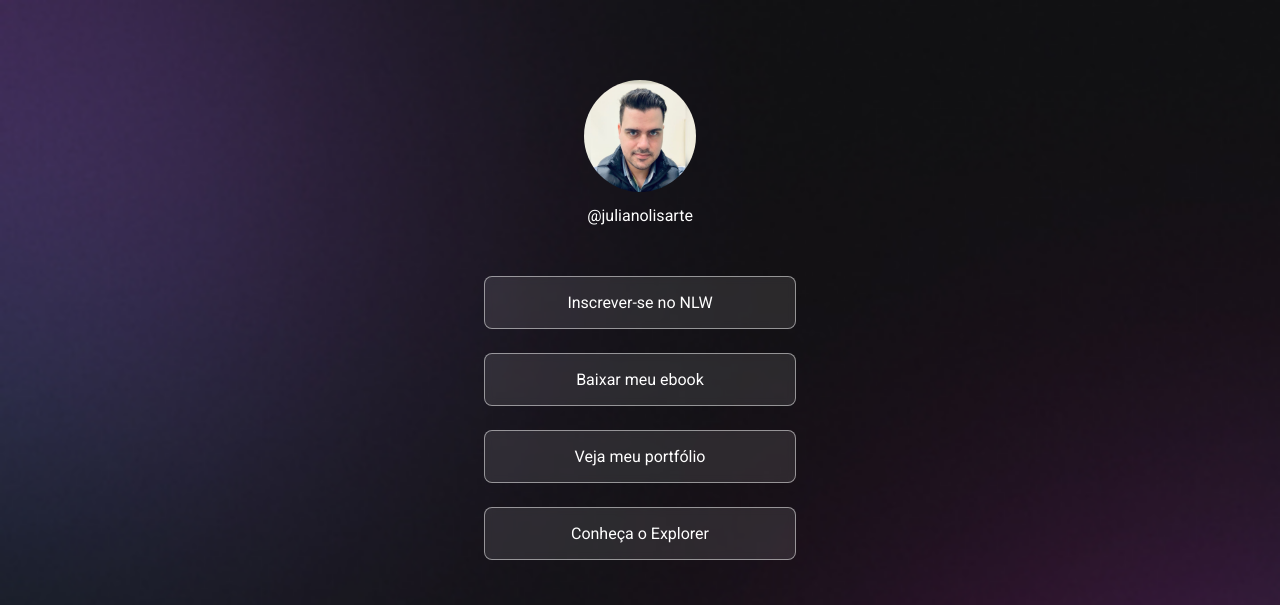
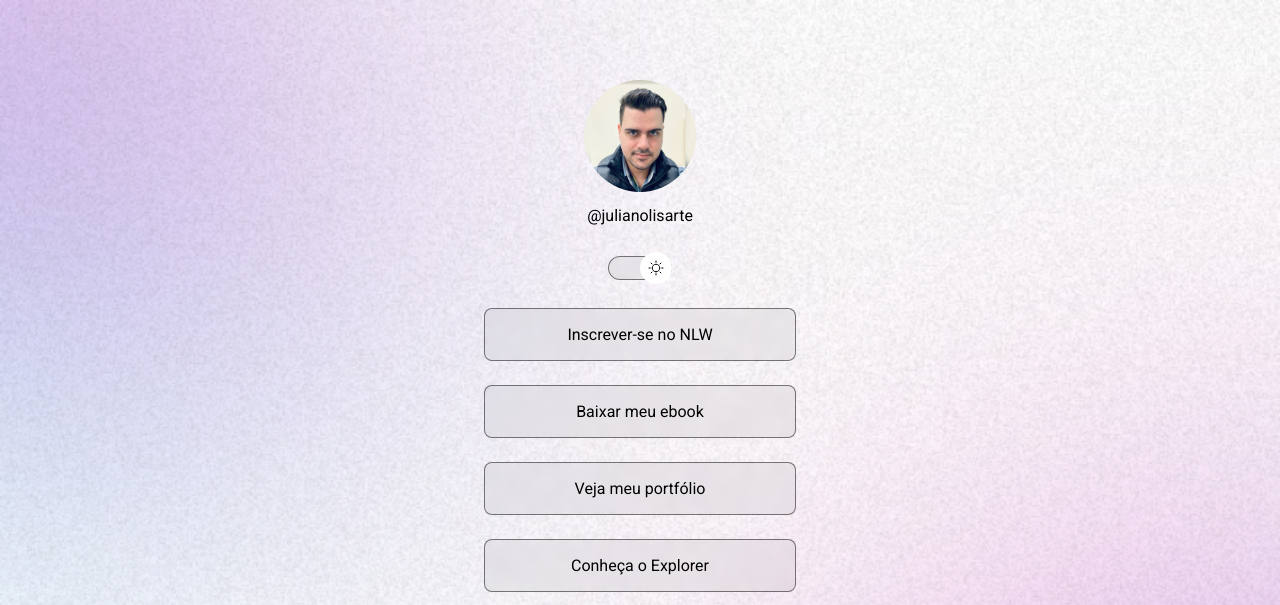
Before and after one commit to JLisarte/5-Projeto, a plain HTML site: page index.html in a window 1280 px wide. Shown: the top 605 px of the page. Drawn offline with nearby package versions, Linux system fonts and the light colour scheme.

Commit message:
:tada: feat - trocando cor e img

```diff
--- a/css/style.css
+++ b/css/style.css
@@ -11,7 +11,7 @@
   --surface-color: rgba(255, 255, 255, 0.1);
   --surface-color-hover: rgba(255, 255, 255, 0.05);
   --highlight-color: rgba(255, 255, 255, 0.2);
-
+  --switch-bg-url: url(/assets/assets/moon-stars.svg);
 }
 
 .light {
@@ -21,7 +21,7 @@
   --surface-color: rgba(0, 0, 0, 0.05);
   --surface-color-hover: rgba(0, 0, 0, 0.02);
   --highlight-color: rgba(0, 0, 0, 0.1);
-
+  --switch-bg-url: url(/assets/assets/sun.svg);
 }
 
 body {
@@ -52,6 +52,7 @@ body * {
   padding: 0 24px;
 }
 
+/* Profile */
 #profile {
   text-align: center;
   padding: 24px;
@@ -65,6 +66,43 @@ body * {
   font-weight: 500;
   line-height: 24px;
   margin-top: 8px;
+}
+
+/* Switch */
+#switch {
+  position: relative;
+  width: 64px;
+  margin: 4px auto;
+}
+
+#switch button {
+  width: 32px;
+  height: 32px;
+  background: white var(--switch-bg-url) no-repeat center center;
+  border: 0;
+  border-radius: 50%;
+  position: absolute;
+  top: 50%;
+  left: 0;
+  z-index: 1;
+  transform: translateY(-50%);
+  cursor: pointer;
+}
+
+.light #switch button {
+  right: 0;
+  left: initial;
+}
+
+#switch span {
+  display: block;
+  width: 64px;
+  height: 24px;
+  background: var(--surface-color);
+  border: 1px solid var(--stroke-color);
+  backdrop-filter: blur(4px);
+  -webkit-backdrop-filter: blur(4px);
+  border-radius: 9999px;
 }
 
 /* Links */
--- a/index.html
+++ b/index.html
@@ -1,5 +1,5 @@
 <!DOCTYPE html>
-<html lang="pt-br" class="">
+<html lang="pt-br" class="light">
   <head>
     <link rel="preconnect" href="https://fonts.googleapis.com" />
     <link rel="preconnect" href="https://fonts.gstatic.com" crossorigin />
@@ -17,10 +17,15 @@
     <div id="container">
       <div id="profile">
         <img
+          id="profile-dark"
           src="/assets/assets/Juliano.jpg"
-          alt="Foto do mayk Brito sorrindo, usando óculos e camisa preta, barba e fundo laranja"
+          alt="Foto do Juliano"
         />
         <p>@julianolisarte</p>
+      </div>
+      <div id="switch" onclick="toggleMode()">
+        <button></button>
+        <span></span>
       </div>
       <ul>
         <li>
@@ -53,7 +58,8 @@
         </a>
       </div>
       <footer>
-        Feito com <ion-icon class="heart" name="heart"></ion-icon> por <a href="#" target="_blank"> Juliano Lisarte</a>
+        Feito com <ion-icon class="heart" name="heart"></ion-icon> por
+        <a href="#" target="_blank"> Juliano Lisarte</a>
       </footer>
     </div>
     <script
@@ -64,5 +70,6 @@
       nomodule
       src="https://unpkg.com/ionicons@7.1.0/dist/ionicons/ionicons.js"
     ></script>
+    <script src="/scripts/script.js"></script>
   </body>
 </html>
--- /dev/null
+++ b/scripts/script.js
@@ -0,0 +1,22 @@
+function toggleMode() {
+  const html = document.documentElement
+  //if (html.classList.contains("light")) {
+  //  html.classList.remove("light")
+  //} else {
+  //  html.classList.add("light")
+  //}
+  //toggle é uma função que faz o mesmo que o if acima
+  html.classList.toggle("light")
+
+  // pegar a tag img
+  const img = document.querySelector("#profile img")
+
+  // substituir a img
+  if (html.classList.contains("light")) {
+    // se tiver o light mode, adicionar a img light
+    img.setAttribute("src", "/assets/assets/Juliano-light.jpg")
+  } else {
+    // se tiver sem o light mode, adicionar a img normal
+    img.setAttribute("src", "/assets/assets/Juliano.jpg")
+  }
+}
```
Also changed, not shown: assets/assets/Juliano-light.jpg (added), assets/assets/avatar-light.png (deleted), assets/assets/avatar.png (deleted).
